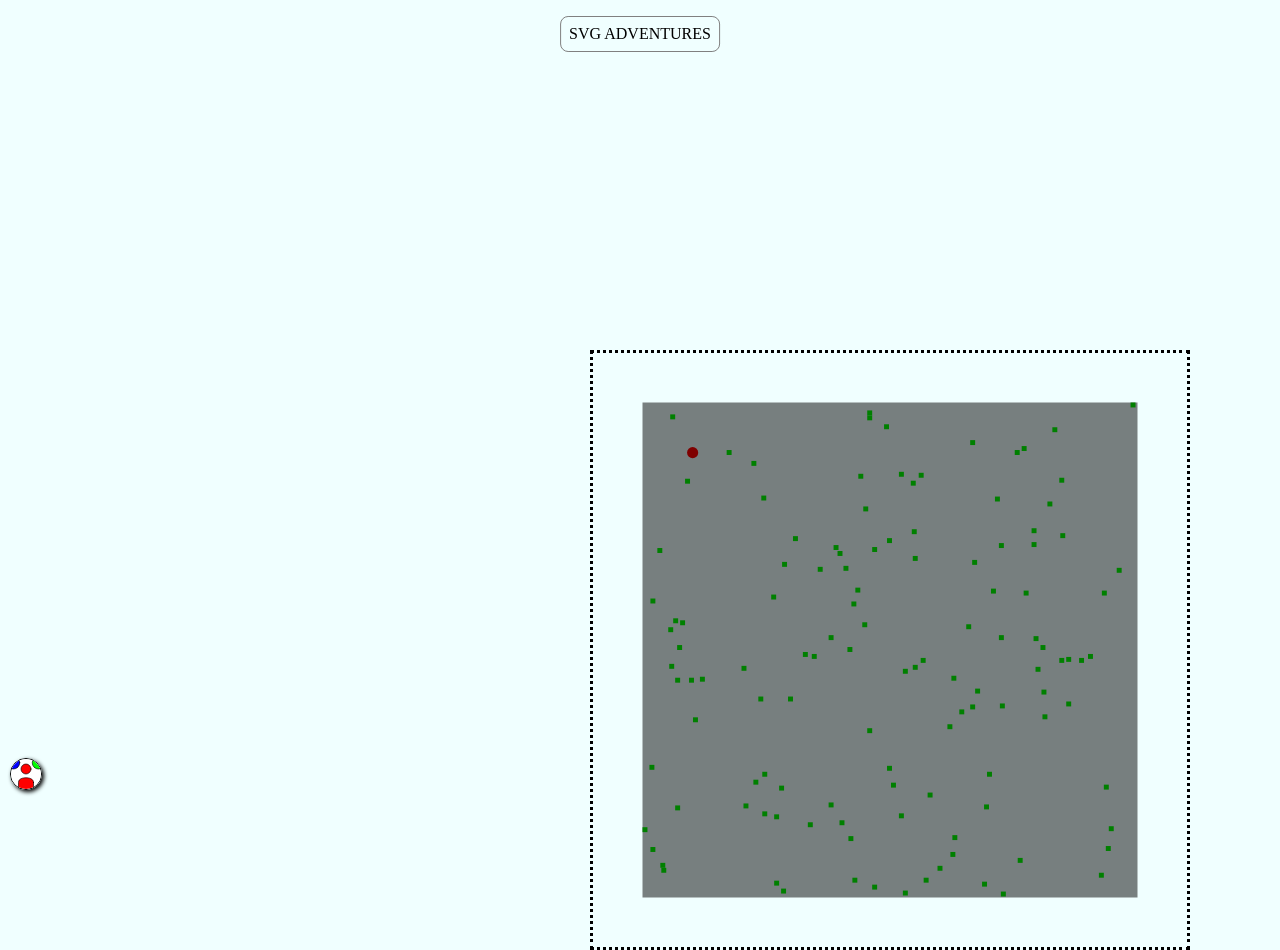
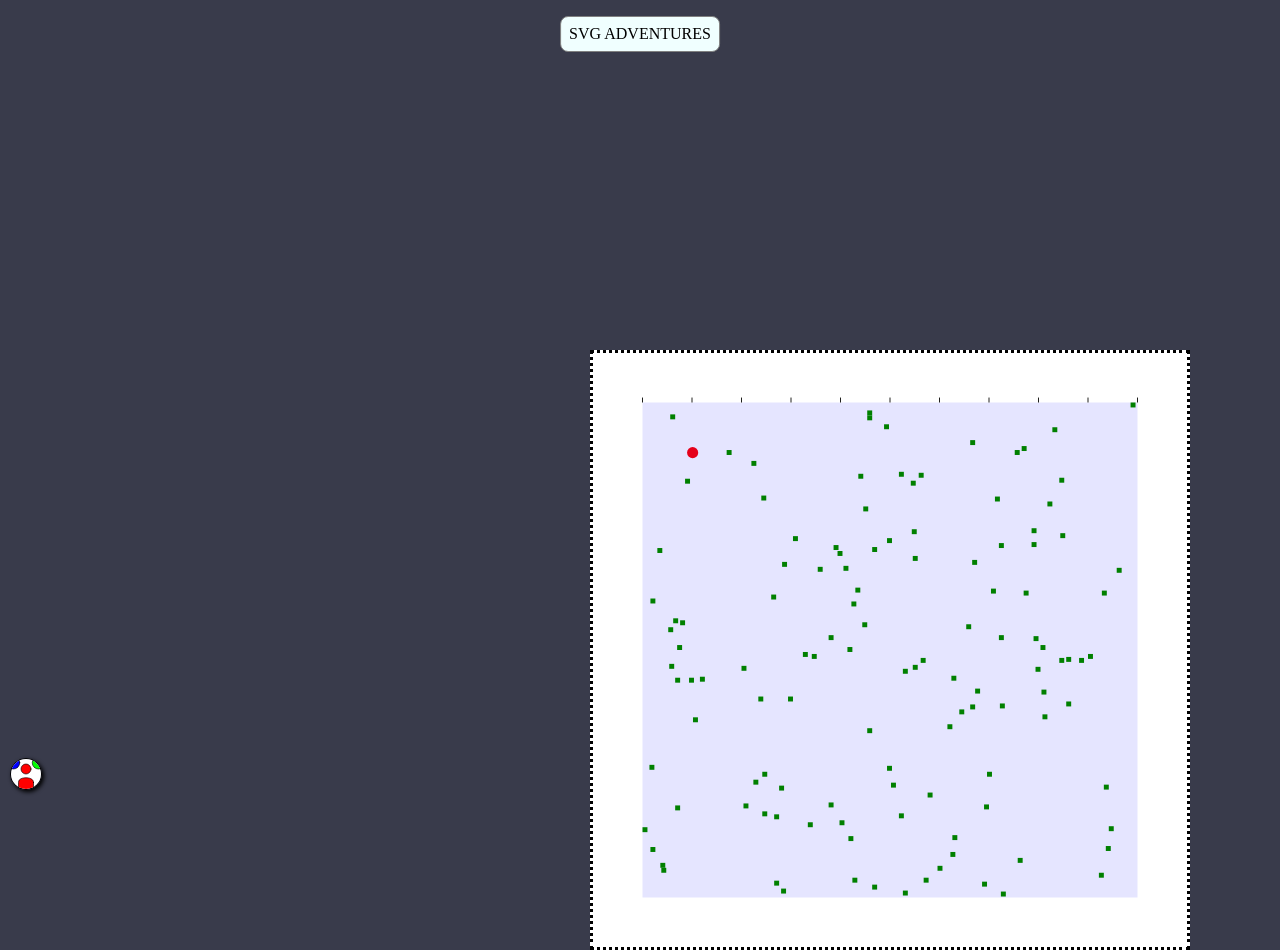
Before and after one commit to patobeur/svgAdventures, a plain HTML site: page index.html in a window 1280 px wide. Drawn offline with Linux system fonts and the light colour scheme.

Commit message:
no message

```diff
--- a/css/style.css
+++ b/css/style.css
@@ -7,13 +7,12 @@
 body {
 	overflow: hidden;
 	background-color: rgb(57, 59, 75);
-	background-color: azure;
 }
 
 .map {
 	border: 3px dotted black;
 	position: absolute;
-	background-color: azure;
+	background-color: white;
 	z-index: 1;
 }
 
--- a/game.js
+++ b/game.js
@@ -13,7 +13,7 @@ class GAME {
 		}, this.timeout);
 	}
 	update() {
-		Svg.update()
+		if (Players.player) Players.update();
 	}
 }
 const Con = new Console();
--- a/js/console.js
+++ b/js/console.js
@@ -10,7 +10,7 @@ class Console {
 		if (!this.console) this.createConsole()
 	}
 	createConsole() {
-		Doom.addCss('#gameconsole{min-height:0;max-height:250px;overflow:hidden;overflow-y:auto;transition: max-height 2s ease-out, min-height 2s ease-out;font-size:.8rem;width:200px;height:content;max-height:250px;background-color:rgba(0,0,0,.6);border-bottom-right-radius:.5rem;color:rgba(0,255,0,1);} p{padding:.2rem .5rem;width:100%}', 'gameconsole')
+		Doom.addCss('#gameconsole{min-height:0;max-height:250px;overflow:hidden;overflow-y:auto;transition:max-height 2s ease-out,min-height 2s ease-out;font-size:.8rem;width:200px;background-color:rgba(0, 0, 0, .6); border-bottom-right-radius:.5rem;color:rgba(0, 255, 0, 1);}' + 'p{padding:.2rem .5rem;width:100%}', 'gameconsole')
 		this.console = document.createElement('div')
 		this.console.id = 'gameconsole'
 		document.body.appendChild(this.console)
@@ -25,7 +25,6 @@ class Console {
 			message.remove()
 			this.currentmess--
 		}, 3000 + ((this.currentmess + 1) * 300));
-		this.console.prepend(message)
-		// this.console.appendChild(message)
+		this.console.appendChild(message)
 	}
 }
--- a/js/formulas.js
+++ b/js/formulas.js
@@ -6,4 +6,17 @@ class Formula {
 		const rayon = Math.sqrt(surfaceRect / Math.PI);
 		return rayon.toFixed(2);
 	}
+	getDistanceXY = (from, destination) => {
+		let AB = (destination.position.x) - (from.position.x)
+		let AC = (destination.position.y) - (from.position.y)
+		let distance = Math.sqrt((AB * AB) + (AC * AC))
+		console.log("distanceXY:", distance)
+		return distance
+	}
+	getNextPos = (x, y, theta, speed) => {
+		return {
+			x: x - Math.sin(theta) * speed,
+			y: y + Math.cos(theta) * speed
+		}
+	}
 }
--- a/js/mapsmanager.js
+++ b/js/mapsmanager.js
@@ -14,7 +14,7 @@ class MapsManager {
 		if (!typeof num === 'number' || num < 0 || num >= datas.length) num = 0;
 		return datas[num]
 	}
-	getCurrentGrid(datas) {
+	getCurrentGridPos(datas) {
 		let x = datas.left > 0 ? Math.floor(datas.left / this.grid.x) + 1 : 1;
 		let y = datas.top > 0 ? Math.floor(datas.top / this.grid.y) + 1 : 1;
 		let z = datas.zIndex > 0 ? Math.floor(datas.zIndex / this.grid.z) + 1 : 1;
--- a/js/playermanager.js
+++ b/js/playermanager.js
@@ -2,23 +2,24 @@ class PlayerManager {
 	constructor() {
 		this.formulas = new Formula()
 		this.Shapes = this.getShapes()
+		this.defaultX = 50
+		this.defaultY = 50
 		this.defaultShapeNum = 0
-		this.diagonalspeedratio = 1.8
-		// this.svgmoover = new SvgMoover();
+		this.diagonalspeedratio = 2
 	}
 	setNewPlayer(pseudo) {
 		this.currentShapeNum = this.defaultShapeNum
 		if (typeof pseudo != 'string' || pseudo === "") { pseudo = "Doe" }
-
 		this.player = this.getPlate(this.Shapes[this.currentShapeNum], pseudo)
 		Con.addMessage('new player : ' + pseudo + ' (' + this.currentShapeNum + ')')
-
 		Svg.addplayerElement()
-
+	}
+	update() {
+		this.checkSkill();
+		if (this.ismoving()) Svg.refreshSvgMap();
 	}
 	getPlate(Archetype, pseudo) {
-		// console.log('getPlate Archetype', Archetype)
-		return {
+		let player = {
 			pseudo: pseudo,
 			map: Number(0),
 			xp: 0,
@@ -27,8 +28,8 @@ class PlayerManager {
 			datas: {
 				width: Archetype.datas.width,
 				height: Archetype.datas.height,
-				top: 50 - Math.floor(Archetype.datas.height / 2),
-				left: 50 - Math.floor(Archetype.datas.width / 2),
+				top: this.defaultX - Math.floor(Archetype.datas.height / 2),
+				left: this.defaultY - Math.floor(Archetype.datas.width / 2),
 				zIndex: 1
 			},
 			skills: {
@@ -38,22 +39,16 @@ class PlayerManager {
 				update: true
 			},
 			keyboard: new KeyboardControls(),
-			update: () => {
-				this.update()
-
-			}
+			update: () => this.update()
 		}
-	}
-	update() {
-		console.log('player update')
-		this.shootSkill()
+		player.grid = Maps.getCurrentGridPos(player.datas)
+		return player
 	}
 	sendSkill(skillnum) {
 		switch (skillnum) {
 			case 0:
 				this.shapechanger();
 				break;
-
 			default:
 				break;
 		}
@@ -77,7 +72,6 @@ class PlayerManager {
 				if (keyboard.skills[skillnum] === true) {
 					if (skill.current === -1) {
 						skill.current = 1
-						// this.player.svgmoover.moveHeads();
 						this.sendSkill(skillnum);
 					}
 					else Con.addMessage('waiting for ' + skill.skillname + '...' + (skill.recast - skill.current)) // console.log('wait...' + (skill.recast - skill.current))
@@ -87,7 +81,6 @@ class PlayerManager {
 		}
 	}
 	ismoving() {
-
 		let top = 'y'
 		let left = 'x'
 		if (this.player.shape.tag === 'circle') { top = 'cy'; left = 'cx' }
@@ -109,6 +102,7 @@ class PlayerManager {
 	movePlayer() {
 		// way= [top,right,bottom,left]
 		if (this.player.options.update) {
+			this.player.grid = Maps.getCurrentGridPos(this.player.datas)
 			let way = this.player.keyboard.way
 			let speed = this.player.shape.speed
 			if ((way[0] || way[2]) && (way[1] || way[3])) speed = Math.floor(speed / this.diagonalspeedratio)
@@ -148,7 +142,7 @@ class PlayerManager {
 					rayon: this.formulas.calculerRayon(10, 10), // rayon
 					tag: 'circle',
 					color: 'red',
-					speed: 3,
+					speed: 2,
 				}
 			},
 			{
@@ -157,7 +151,7 @@ class PlayerManager {
 					model: 'bob',
 					tag: 'rect',
 					color: 'green',
-					speed: 3,
+					speed: 2,
 				}
 			},
 			// {
--- a/js/svgmanager.js
+++ b/js/svgmanager.js
@@ -1,5 +1,9 @@
 class SvgManager {
 	constructor() {
+		this.margetemporaireLeft = 50
+		this.margetemporaireTop = 50
+		this.margetemporaireRigth = 50
+		this.margetemporaireBottom = 50
 		this.currentMap = 0
 		this.map = Maps.getMapDatas(this.currentMap)
 		this.SvgMap = null;
@@ -8,23 +12,31 @@ class SvgManager {
 	createMap() {
 		Con.addMessage('Creating Map...')
 		this.SvgMap = document.createElementNS("http://www.w3.org/2000/svg", "svg");
-		this.SvgMap.setAttribute("viewBox", `-50 -50 ${this.map.datas.width + 100} ${this.map.datas.height + 100}`);
-		this.SvgMap.setAttribute("width", this.map.datas.width + 100 + 'px');
-		this.SvgMap.setAttribute("height", this.map.datas.height + 100 + 'px');
+		this.SvgMap.setAttribute("viewBox", `-${this.margetemporaireLeft}  -${this.margetemporaireTop} ${this.map.datas.width + (this.margetemporaireTop + this.margetemporaireLeft)} ${this.map.datas.height + (this.margetemporaireTop + this.margetemporaireLeft)}`);
+		this.SvgMap.setAttribute("width", this.map.datas.width + (this.margetemporaireLeft + this.margetemporaireRigth) + 'px');
+		this.SvgMap.setAttribute("height", this.map.datas.height + (this.margetemporaireTop + this.margetemporaireBottom) + 'px');
 		this.SvgMap.setAttribute("class", 'map');
 		this.SvgMap.setAttribute("xml:space", 'preserve');
 		this.SvgMap.setAttribute("enable-background:new", `0 0 ${this.map.datas.width} ${this.map.datas.height}`);
 
 		this.refreshSvgMap()
-		let cadre = this.getRect(-50, -50, this.map.datas.width, this.map.datas.width, 'rgba(0,0,0,.5)')
+		let cadre = this.getRect(-this.margetemporaireLeft, -this.margetemporaireTop, this.map.datas.width, this.map.datas.width, 'rgba(0,0,255,.1)')
 		this.SvgMap.appendChild(cadre)
 		this.addSvgMapToDom()
+
+		this.addRules()
 	}
-	update() {
-		if (Players.player) {
-			Players.checkSkill();
-			if (Players.ismoving()) this.refreshSvgMap();
+	addRules() {
+		for (let index = 0; index <= 10; index++) {
+			let line = document.createElementNS("http://www.w3.org/2000/svg", "line");
+			line.setAttribute("style", 'fill:#FFFFFF;stroke:#1D1D1B;stroke-miterlimit:10;');
+			line.setAttribute("x1", index * 50);
+			line.setAttribute("y1", '-5');
+			line.setAttribute("x2", index * 50);
+			line.setAttribute("y2", '0');
+			this.SvgMap.appendChild(line)
 		}
+
 	}
 	addSvgMapToDom() {
 		document.body.appendChild(this.SvgMap);
```
